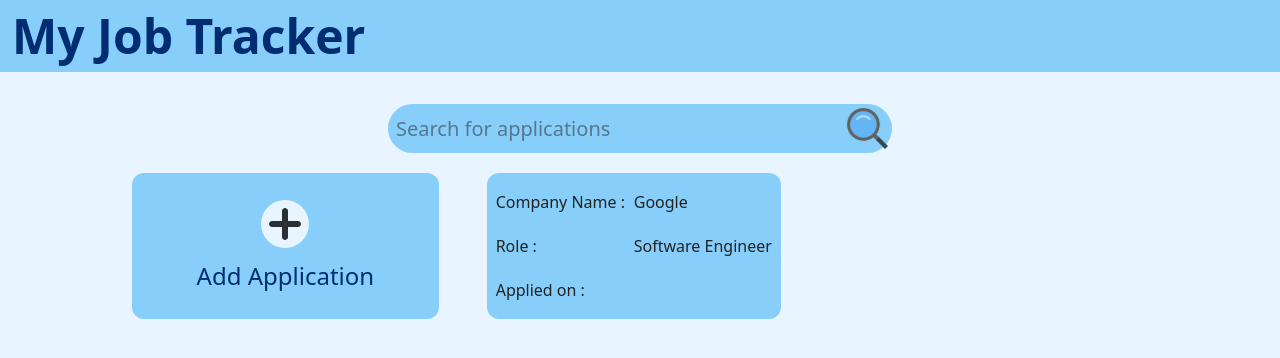
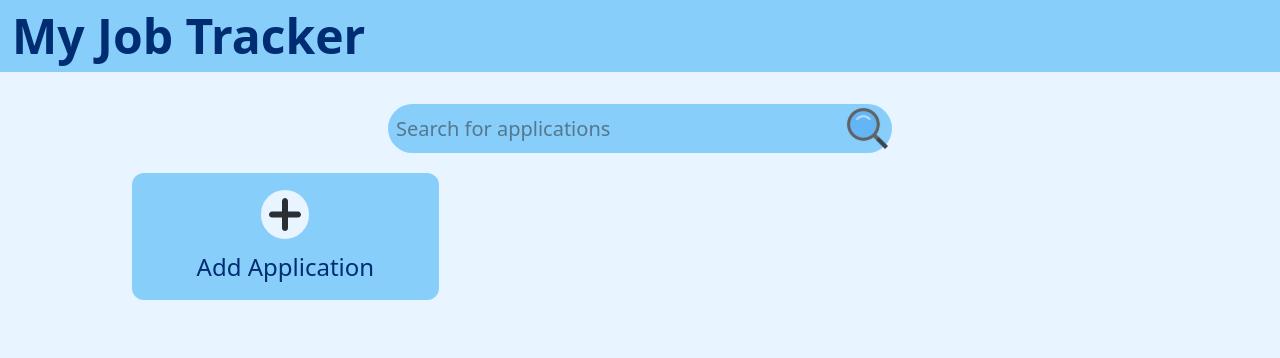
Before and after one commit to sri-nivas1227/my-job-tracker, a Next.js app: page /applicationTracker in a window 1280 px wide. Shown: the top 358 px of the page. Built offline with nearby package versions, Linux system fonts and the light colour scheme.

Commit message:
application crud performed

```diff
--- a/src/app/applicationTracker/components/DetailModal.jsx
+++ b/src/app/applicationTracker/components/DetailModal.jsx
@@ -8,6 +8,12 @@ import { useState } from "react";
 import { useRouter, useSearchParams } from "next/navigation";
 import Link from "next/link";
 import deleteIcon from "@/app/assets/icons/delete-icon-red.svg";
+import { useDispatch } from "react-redux";
+import {
+  addApplication,
+  deleteApplication,
+  editApplication,
+} from "@/lib/features/apptracker/trackerSlice";
 
 const DetailModal = ({
   application,
@@ -23,6 +29,7 @@ const DetailModal = ({
       return { key: item.key, value: "" };
     })
   );
+  const dispatch = useDispatch();
   const router = useRouter();
   const params = useSearchParams();
   const isCreating = params.get("create");
@@ -34,6 +41,14 @@ const DetailModal = ({
   };
   const handleSaveApplication = () => {
     if (isCreating) {
+      const newApplication = {};
+      applicationForm.forEach((item) => {
+        newApplication[item.key] = item.value;
+      });
+      console.log(newApplication);
+      dispatch(addApplication(newApplication));
+      toast.success("Application Created Successfully");
+      handleModalClose();
     } else {
     }
   };
--- a/src/lib/features/apptracker/trackerSlice.js
+++ b/src/lib/features/apptracker/trackerSlice.js
@@ -21,19 +21,7 @@ The slug itself is a unique identifier for the application
 export const trackerSlice = createSlice({
   name: "tracker",
   initialState: {
-    jobs: [
-      {
-        id: "1",
-        role: "Software Engineer",
-        company: "Google",
-        dateApplied: "2021-10-10",
-        status: "Applied",
-        notes: "This is a note",
-        jobDescriptionLink: "https://google.com",
-        resumeLink: "https://google.com",
-        coverLetterLink: "https://google.com",
-      },
-    ],
+    jobs: [],
   },
   reducers: {
     addApplication: (state, action) => {
--- a/src/lib/store.js
+++ b/src/lib/store.js
@@ -21,17 +21,18 @@ const saveState = (state) => {
 };
 
 const preloadedState = loadState();
-
 const store = configureStore({
   reducer: {
     tracker: trackerReducer,
   },
-  preloadedState: preloadedState ? { person: preloadedState } : undefined,
+  preloadedState: preloadedState
+    ? { tracker: { jobs: preloadedState.tracker.jobs } }
+    : undefined,
 });
 
 // Subscribe to store changes and save state
 store.subscribe(() => {
-  saveState(store.getState().person);
+  saveState(store.getState());
 });
 
 export default store;
```
